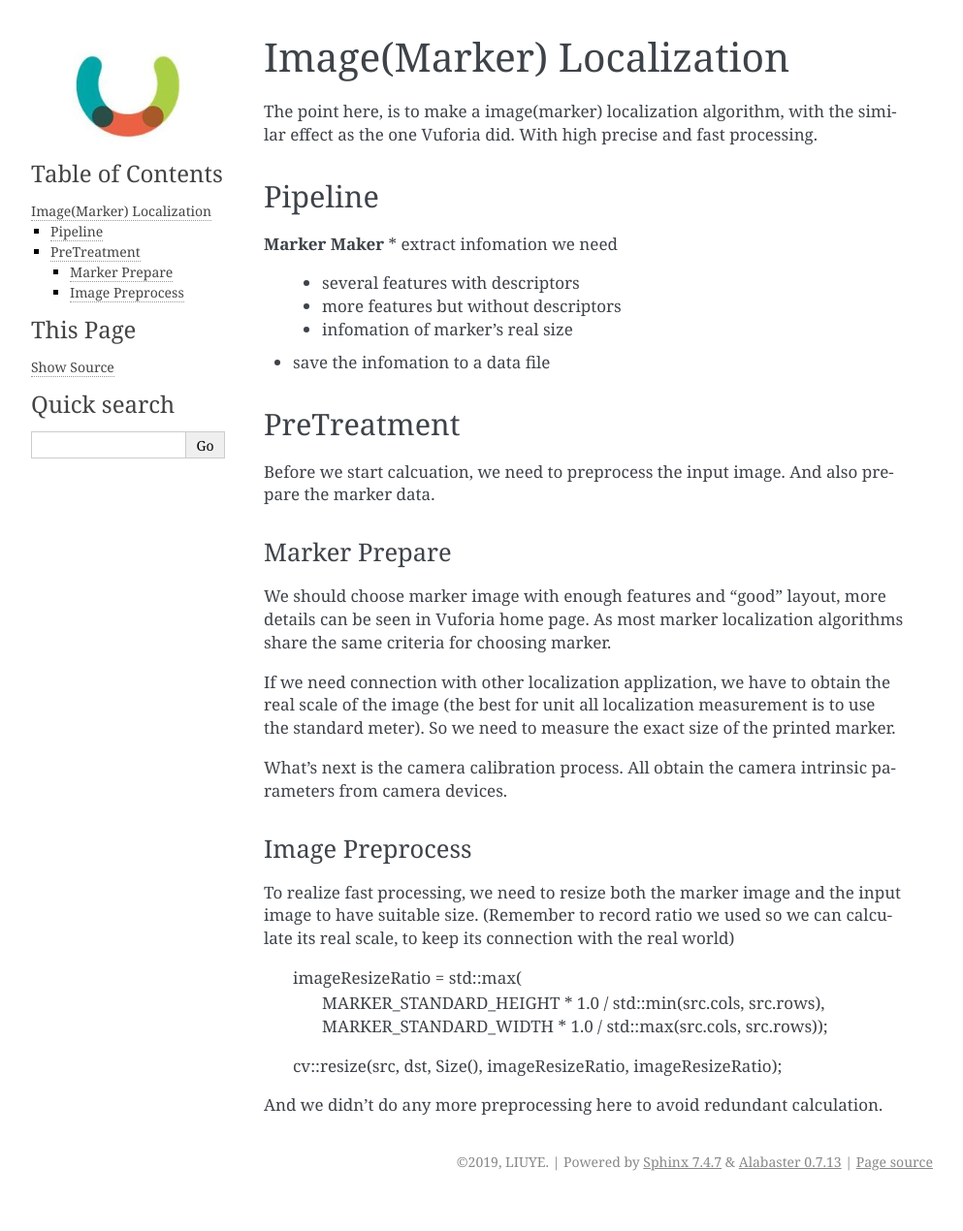
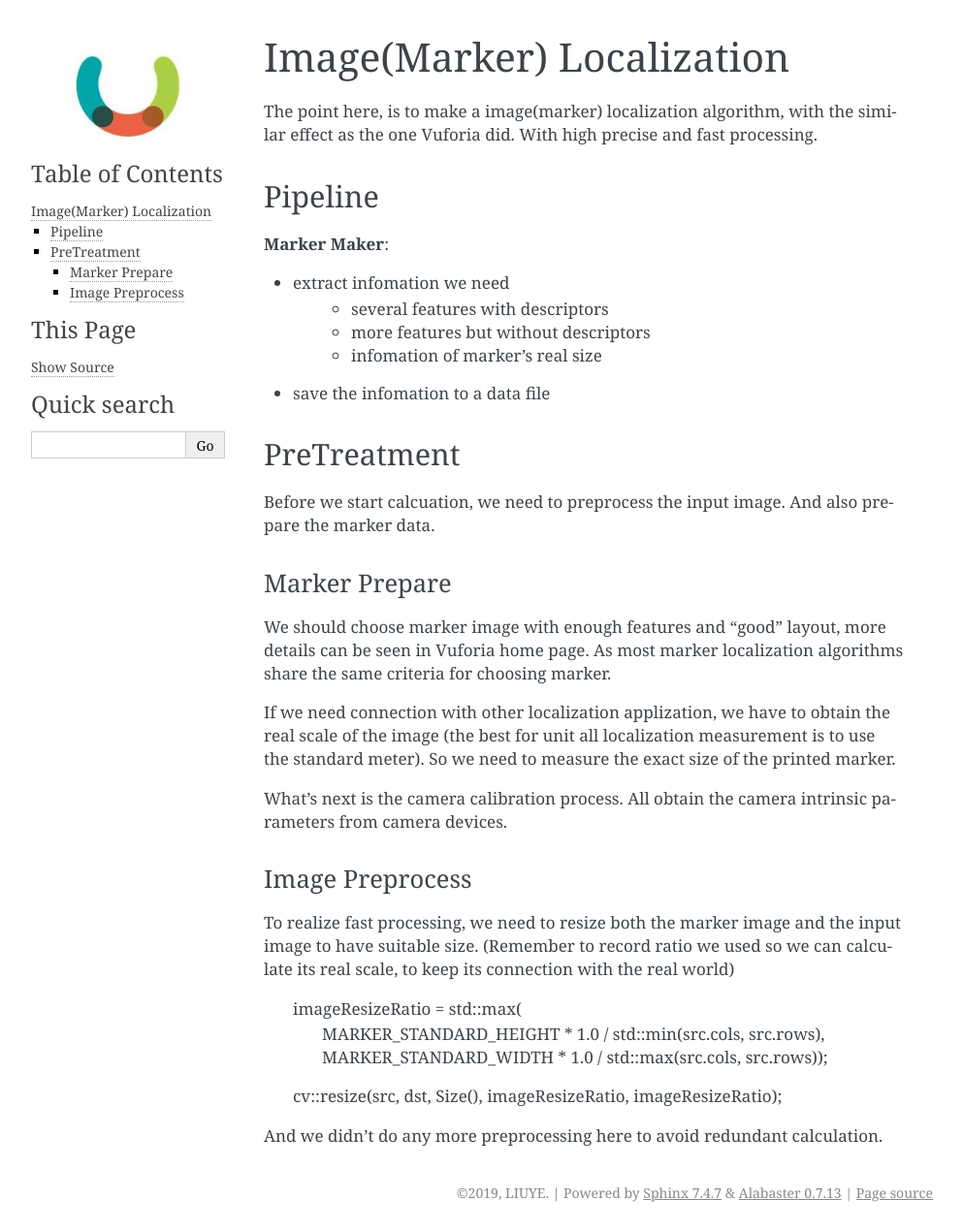
Before and after one commit to gggliuye/VIO, a Sphinx documentation site: the page built from docs/MarkerTracker/MarkerTracker.rst, in a window 1280 px wide. Shown: the whole page at 97% size, without its empty margins (148-1141 px from the left). Built offline with Sphinx 7.4.7, drawn with Linux system fonts in a browser that asks for light colours; before the commit the page ends 1238 px from its top, so only the background shows below that.

Commit message:
Update MarkerTracker.rst

```diff
--- a/docs/MarkerTracker/MarkerTracker.rst
+++ b/docs/MarkerTracker/MarkerTracker.rst
@@ -6,7 +6,8 @@ The point here, is to make a image(marker) localization algorithm, with the simi
 Pipeline
 ------------------------
 
-**Marker Maker**
+**Marker Maker**:
+
 * extract infomation we need
     - several features with descriptors
     - more features but without descriptors
```
